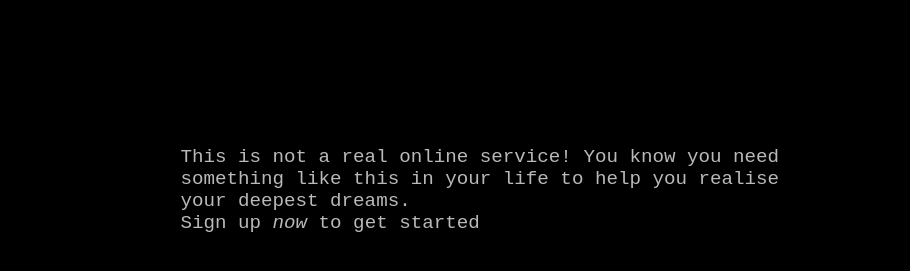
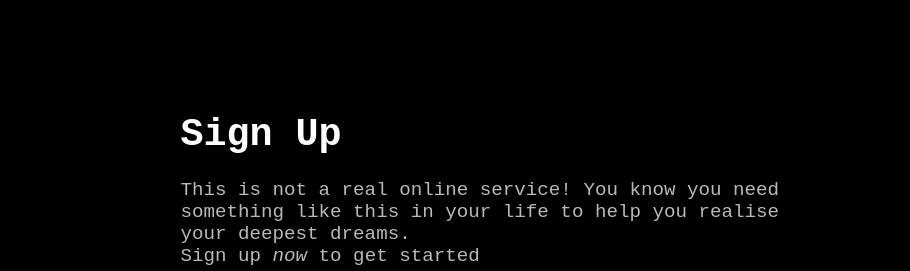
Before and after one commit to anomitroid/Sign-In, a plain HTML site: page index.html in a window 1280 px wide. Shown: the top 271 px of the page, 370-1280 px from the left. Drawn offline with Linux system fonts and the light colour scheme.

Commit message:
Update index.html

```diff
--- a/index.html
+++ b/index.html
@@ -4,6 +4,7 @@
     <meta charset="UTF-8">
     <meta name="viewport" content="width=device-width, initial-scale=1.0">
     <title>Sign-Up</title>
+    <link rel="icon" href="download__20_-removebg-preview.png">
     <link rel="stylesheet" href="./form.css">
 </head>
 <body>
@@ -15,6 +16,7 @@
         </div>
         <div class="right">
             <div class="info heading">
+                <h1>Sign Up</h1><br>
                 <p>This is not a real online service!
                     You know you need something like this in
                     your life to help you realise your
```
